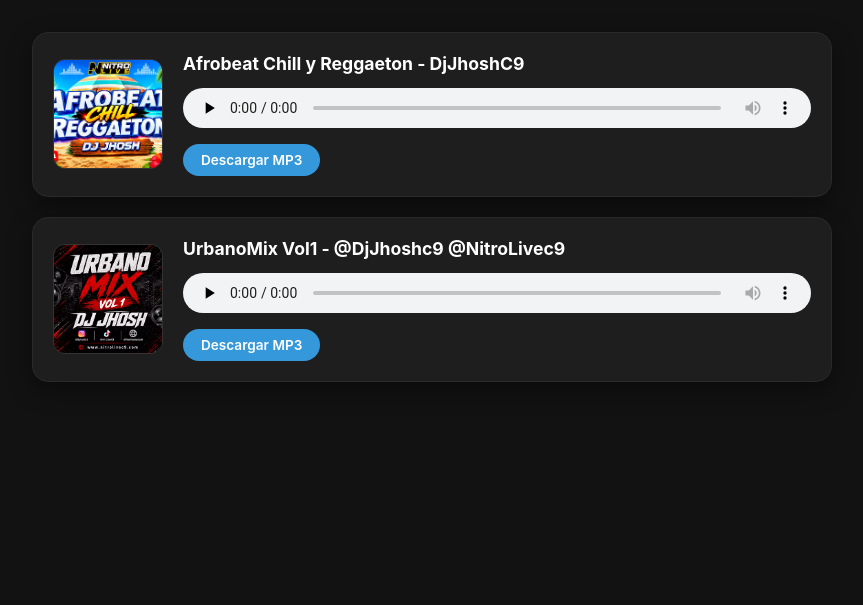
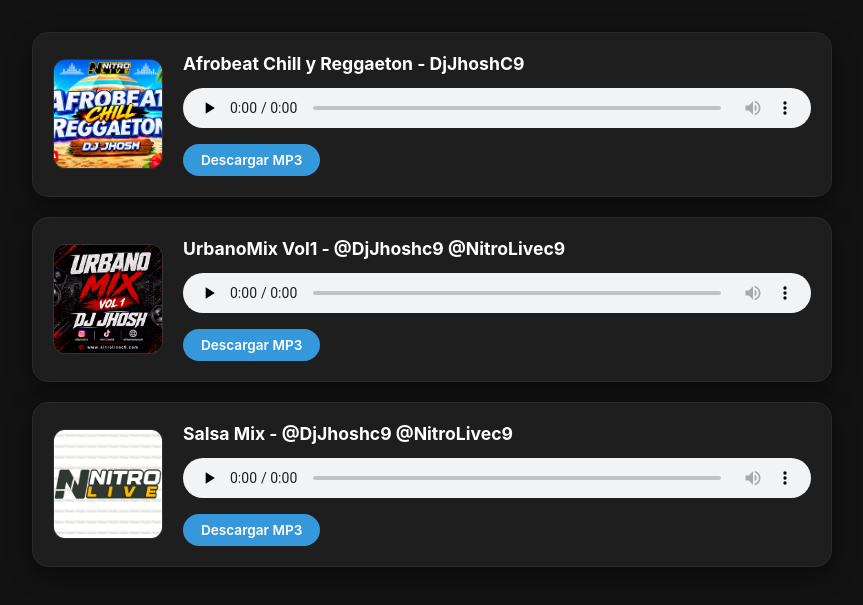
Before and after one commit to djjhoshc9-debug/nitrolivec9, an Astro site: page /djjhoshc9 in a window 1280 px wide. Shown: the part 97-702 px from the top of the page, without its empty margins (208-1071 px from the left). Built offline with nearby package versions, Linux system fonts and the light colour scheme; Astro itself is replaced by a stand-in of ours.

Commit message:
primera subida de arcive a djjhoshc9

```diff
--- a/src/pages/djjhoshc9.astro
+++ b/src/pages/djjhoshc9.astro
@@ -14,6 +14,12 @@ const mixes = [
     title: "UrbanoMix Vol1 - @DjJhoshc9 @NitroLivec9",
     cover: "/blog/mix/UrbanoMix.webp",
     audioUrl: "https://www.dropbox.com/scl/fi/cmmi42eolabjpk5nhspf1/UrbanoMix-Vol1-DjJhoshc9-NitroLivec9.mp3?rlkey=e643ttnf50997x0e4ze09qbnn&st=9zturwyk&dl=1"
+  },
+  {
+    id: "mix108",
+    title: "Salsa Mix - @DjJhoshc9 @NitroLivec9",
+    cover: "/blog/mix/cover.webp",
+    audioUrl: "https://archive.org/download/salsa-mix-dj-jhosh-c-9/Salsa%20Mix%20-%20%40DjJhoshC9.mp3"
   },
 ];
 ---
```
